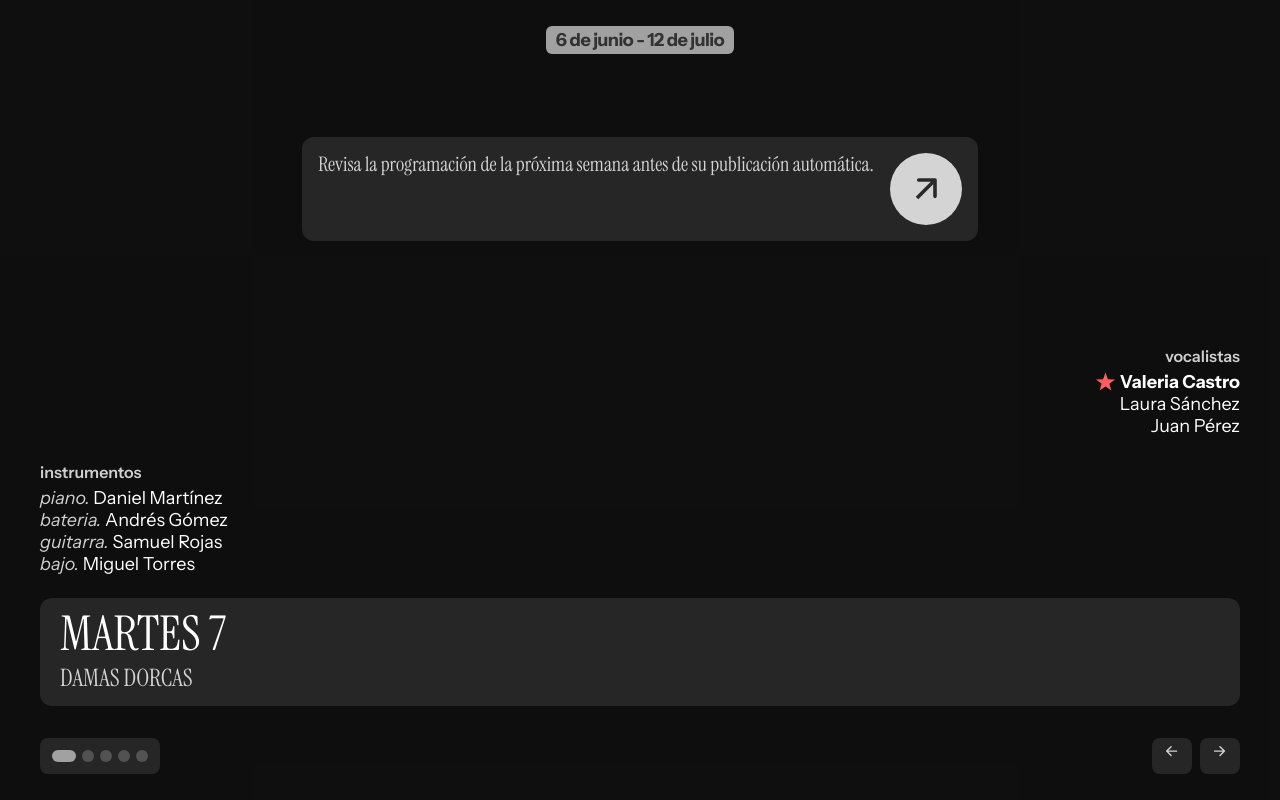
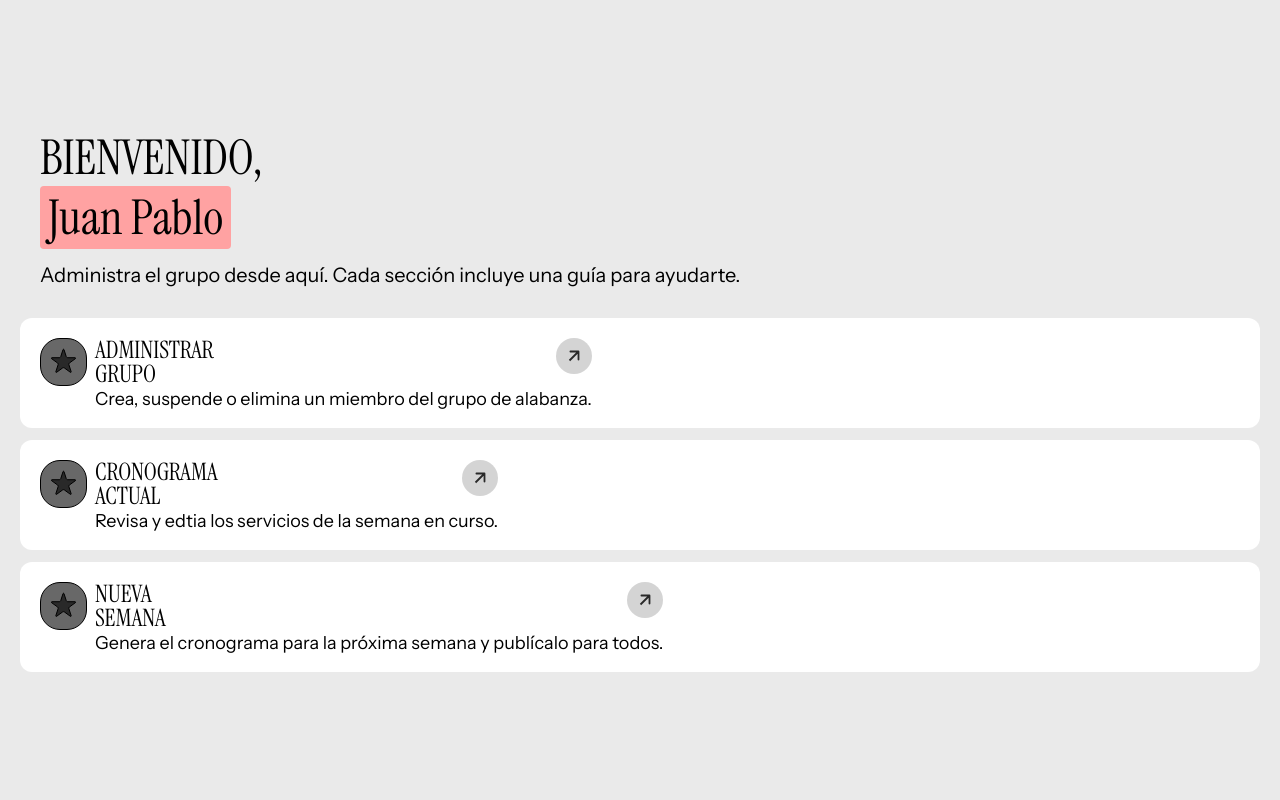
Before and after one commit to pablos-juan/crono, a SvelteKit app: page / in a window 1280 px wide. Built offline with nearby package versions, Linux system fonts and the light colour scheme.

Commit message:
feat: page for admin

```diff
--- /dev/null
+++ b/src/lib/components/Admin.svelte
@@ -0,0 +1,24 @@
+<script>
+  import AdminCard from "./AdminCard.svelte";
+
+</script>
+<section class="flex flex-col gap-8 p-5 h-full justify-center bg-neutral-200/80">
+  <div class="flex flex-col gap-4 ml-5">
+    <h2 class="text-5xl font-serif leading-15">
+      BIENVENIDO, <br>
+      <span class="bg-red-300 px-2 rounded-sm ">Juan Pablo</span>
+    </h2>
+
+    <p class="text-xl leading-5.5 max-w-3/4">
+      Administra el grupo desde aquí. Cada sección incluye una guía para ayudarte.
+    </p>
+  </div>
+
+  <div class="flex flex-col gap-3">
+    <AdminCard title={['ADMINISTRAR', 'GRUPO']} content='Crea, suspende o elimina un miembro del grupo de alabanza.' />
+
+    <AdminCard title={['CRONOGRAMA', 'ACTUAL']} content='Revisa y edtia los servicios de la semana en curso.' />
+
+    <AdminCard title={['NUEVA', 'SEMANA']} content='Genera el cronograma para la próxima semana y publícalo para todos.' />
+  </div>
+</section>
--- /dev/null
+++ b/src/lib/components/AdminCard.svelte
@@ -0,0 +1,25 @@
+<script>
+  const { title, content } = $props()
+</script>
+
+<article
+  class="flex gap-2 bg-white p-5
+   rounded-xl"
+>
+  <img class="h-12" src="/div_star.svg" alt="Star icon" />
+
+  <div class="flex flex-col gap-1">
+    <div class="flex justify-between">
+      <h3 class="font-serif text-2xl leading-6">
+        {title[0]} <br />
+        {title[1]}
+      </h3>
+
+      <img class="h-9" src="/link_arrow.svg" alt="Arrow link icon" />
+    </div>
+
+    <p class="text-lg leading-none">
+      {content}
+    </p>
+  </div>
+</article>
--- a/src/routes/+page.svelte
+++ b/src/routes/+page.svelte
@@ -1,7 +1,8 @@
 <script>
   import Hero from "$lib/components/Hero.svelte";
+  import Admin from "$lib/components/Admin.svelte";
 </script>
 
 <main class="h-dvh w-screen">
-  <Hero />
+  <Admin />
 </main>
```
Also changed, not shown: static/div_star.svg (added).
